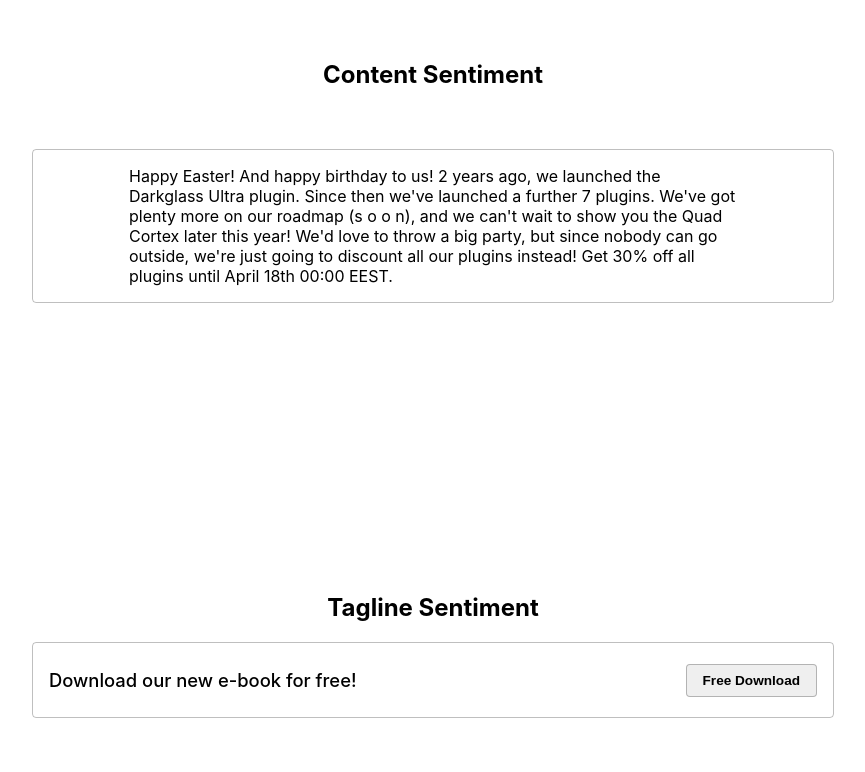
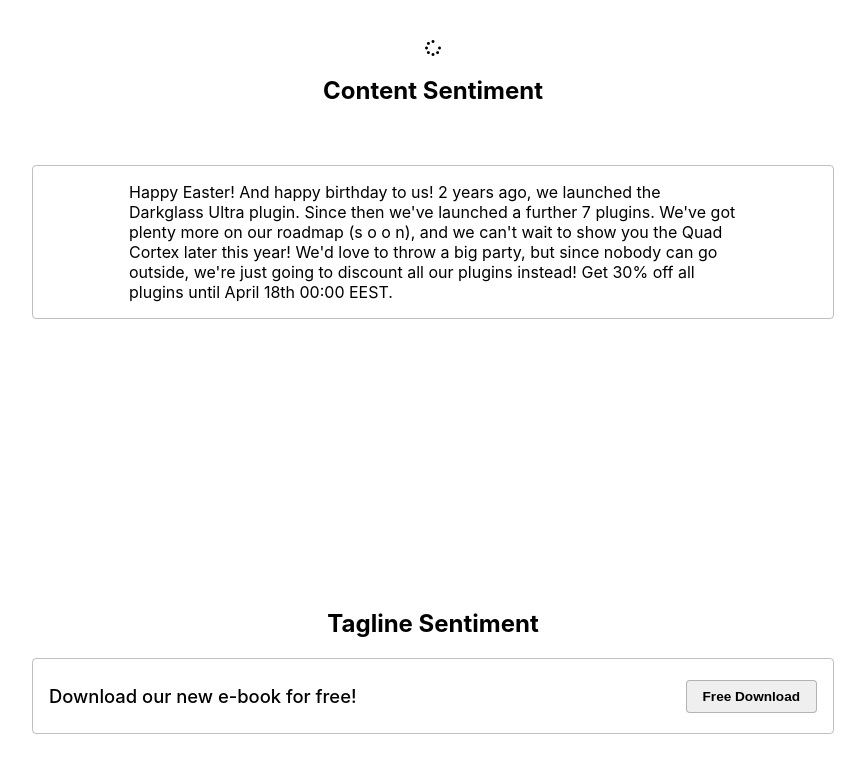
Before and after one commit to ryanbahan/easy-email-2020, a React (Create React App) app: page /tone-analysis in a window 1280 px wide. Shown: the top 772 px of the page, without its empty margins (207-1072 px from the left). Built offline with nearby package versions, Linux system fonts and the light colour scheme.

Commit message:
Install font awesome

```diff
--- a/public/index.html
+++ b/public/index.html
@@ -3,6 +3,7 @@
   <head>
     <meta charset="utf-8" />
     <link rel="icon" href="%PUBLIC_URL%/favicon.ico" />
+    <script src="https://kit.fontawesome.com/140c3ff74c.js" crossorigin="anonymous"></script>
     <meta name="viewport" content="width=device-width, initial-scale=1" />
     <meta name="theme-color" content="#000000" />
     <meta
--- a/src/Analyzer/Analyzer.js
+++ b/src/Analyzer/Analyzer.js
@@ -33,6 +33,7 @@
   render() {
     return (
       <div className="tone-analysis-view">
+      <i class="fas fa-spinner fa-pulse"></i>
         <h2>Content Sentiment</h2>
         <div className="email-content-wrapper">
           <EmailContent />
```
